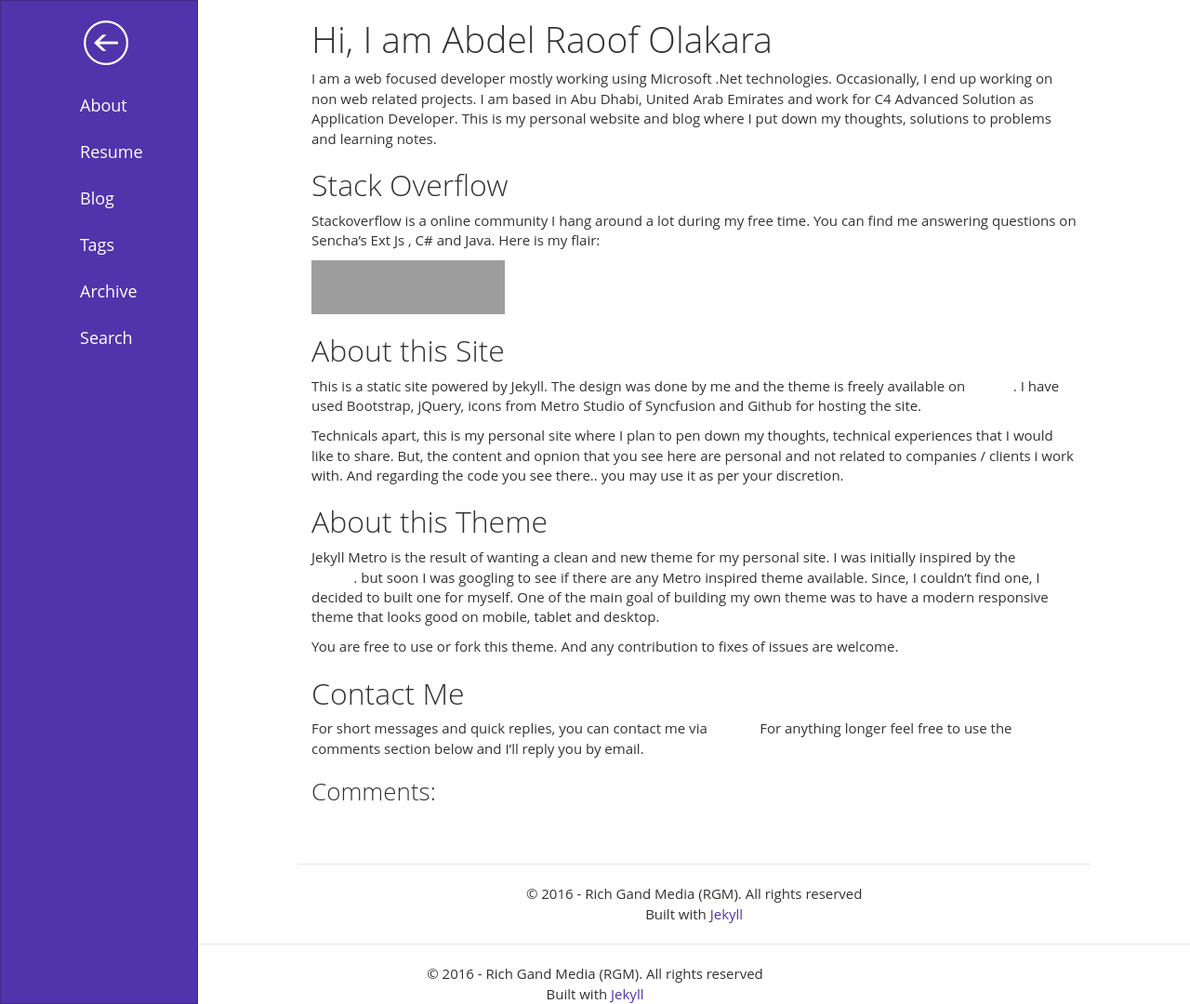
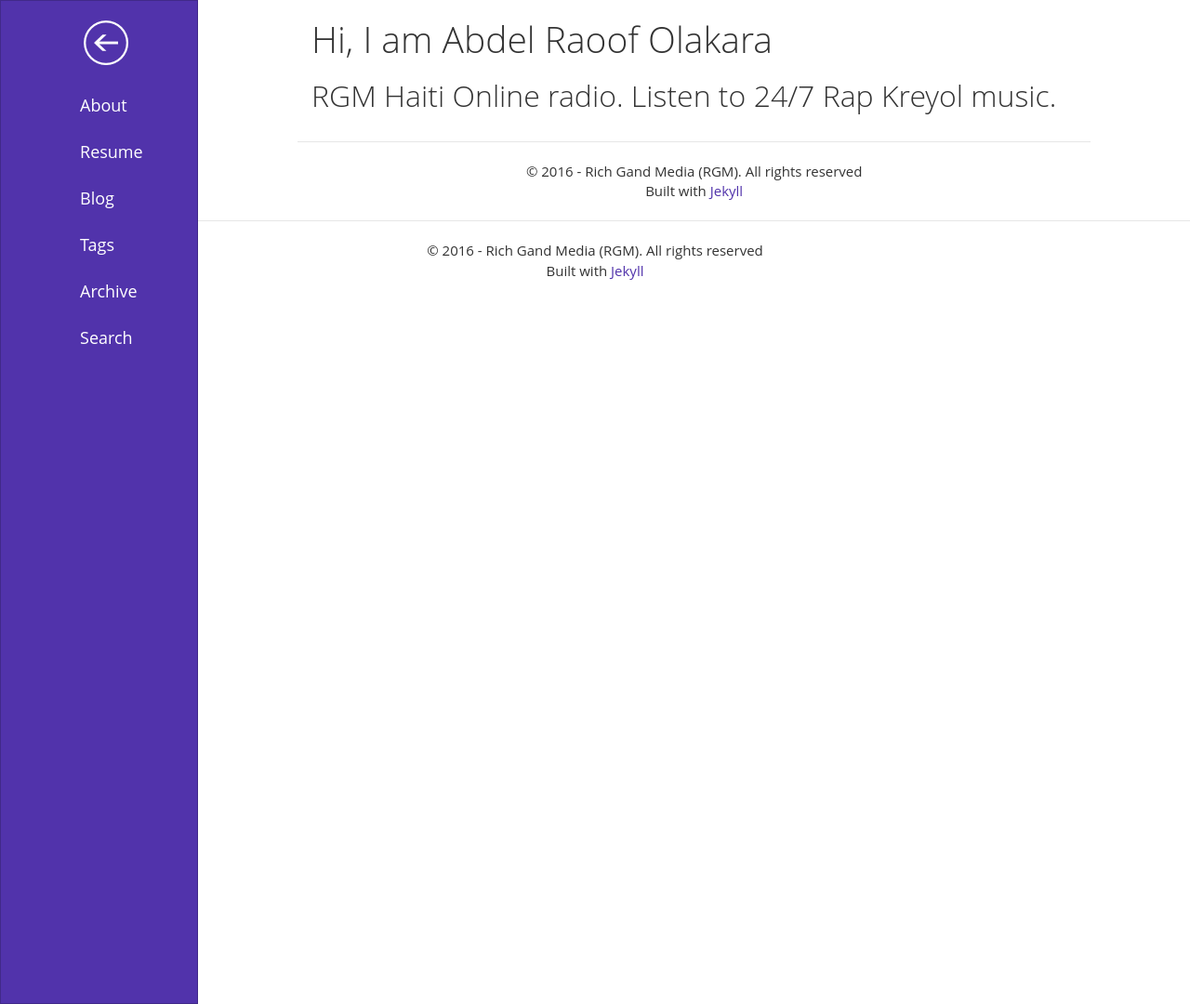
Before and after one commit to rgmhaiti/rgmhaiti.github.io, a Jekyll site: the page built from about/index.md, in a window 1280 px wide and 1080 px high. Shown: the whole window at 93% size. Built offline with Jekyll 4.4.1, drawn with Linux system fonts in a browser that asks for light colours; comment, search, counter and statistics services are not loaded; grey boxes are pictures that could not be loaded.

Commit message:
update about page

```diff
--- a/about/index.md
+++ b/about/index.md
@@ -5,48 +5,4 @@ description: About Me page of Abdel Raoof
 theme: purple
 ---
 
-I am a web focused developer mostly working using Microsoft .Net technologies. Occasionally, I end up working on non web related projects. I am based in Abu Dhabi, United Arab Emirates and work for C4 Advanced Solution as Application Developer.
-This is my personal website and blog where I put down my thoughts, solutions to problems and learning notes.
-
-## Stack Overflow
-
-Stackoverflow is a online community I hang around a lot during my free time. You can find me answering questions on Sencha's Ext Js , C# and Java. Here is my flair:
-
-<a href="http://stackexchange.com/users/62487">
-<img src="http://stackexchange.com/users/flair/62487.png?theme=clean" width="208" height="58" alt="profile for Abdel Olakara on Stack Exchange, a network of free, community-driven Q&amp;A sites" title="profile for Abdel Olakara on Stack Exchange, a network of free, community-driven Q&amp;A sites">
-</a>
-
-
-## About this Site
-
-This is a static site powered by Jekyll. The design was done by me and the theme is freely available on [Github](https://github.com/olakara/JekyllMetro). I have used Bootstrap, jQuery, icons from Metro Studio of Syncfusion and Github for hosting the site.
-
-Technicals apart, this is my personal site where I plan to pen down my thoughts, technical experiences that I would like to share. But, the content and opnion that you see here are personal and not related to companies / clients i work with. And regarding the code you see there.. you may use it as per your discretion.
-
-## About this Theme
-
-Jekyll Metro is the result of wanting a clean and new theme for my personal site. I was initially inspired by the [Hyde theme](https://github.com/poole/hyde). but soon I was googling to see if there are any Metro inspired theme available.
-Since, I couldn't find one, I decided to built one for myself. One of the main goal of building my own theme was to have a modern responsive theme that looks good on mobile, tablet and desktop.
-
-You are free to use or fork this theme. And any contribution to fixes of issues are welcome.
-
-## Contact Me
-
-For short messages and quick replies, you can contact me via [Twitter](http://twitter.com/olakara) For anything longer feel free to use the comments section below and I'll reply you by email.
-
-### Comments:
-
-<div id="disqus_thread"></div>
-<script type="text/javascript">
-  /* * * CONFIGURATION VARIABLES: EDIT BEFORE PASTING INTO YOUR WEBPAGE * * */
-  var disqus_shortname = '{{site.disqushandler}}';
-
-  /* * * DON'T EDIT BELOW THIS LINE * * */
-  (function() {
-      var dsq = document.createElement('script'); dsq.type = 'text/javascript'; dsq.async = true;
-      dsq.src = '//' + disqus_shortname + '.disqus.com/embed.js';
-      (document.getElementsByTagName('head')[0] || document.getElementsByTagName('body')[0]).appendChild(dsq);
-  })();
-</script>
-<noscript>Please enable JavaScript to view the <a href="http://disqus.com/?ref_noscript">comments powered by Disqus.</a></noscript>
-<a href="http://disqus.com" class="dsq-brlink">comments powered by <span class="logo-disqus">Disqus</span></a>
+## RGM Haiti Online radio. Listen to 24/7 Rap Kreyol music.
```
